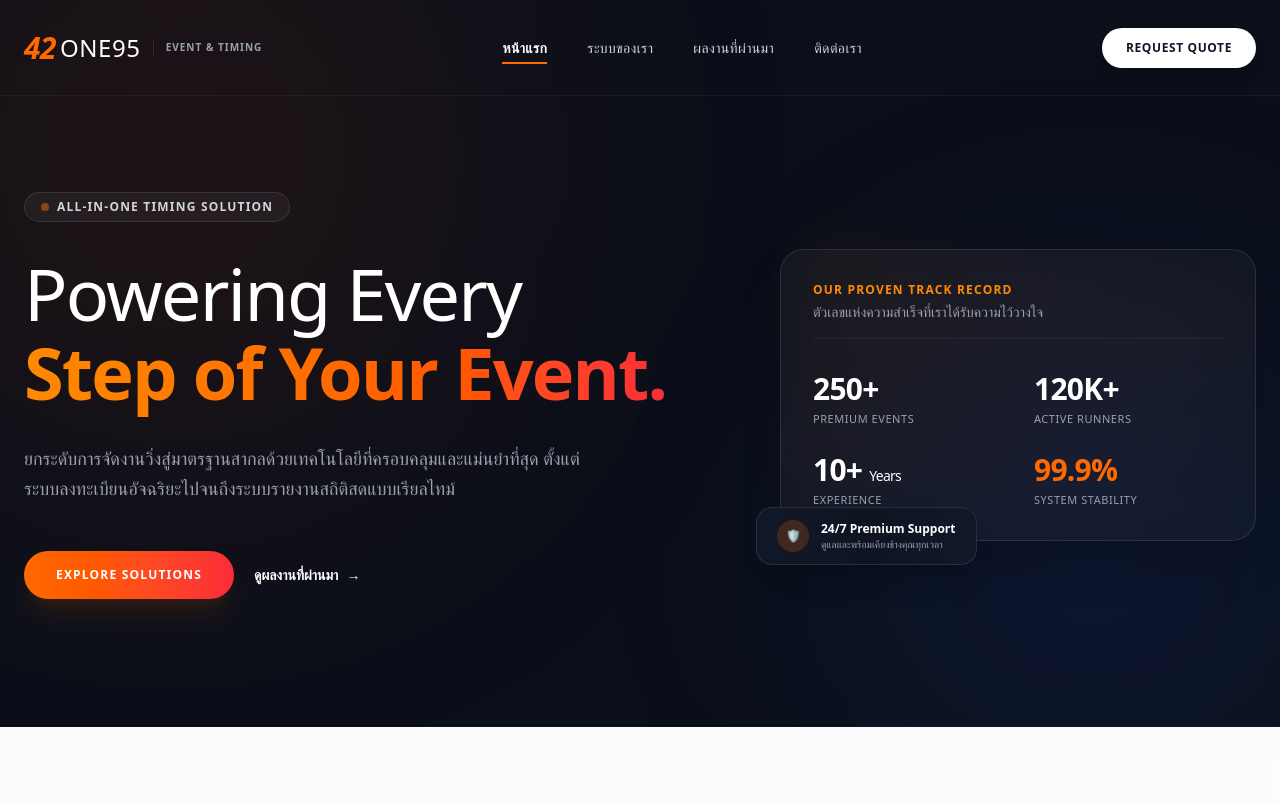
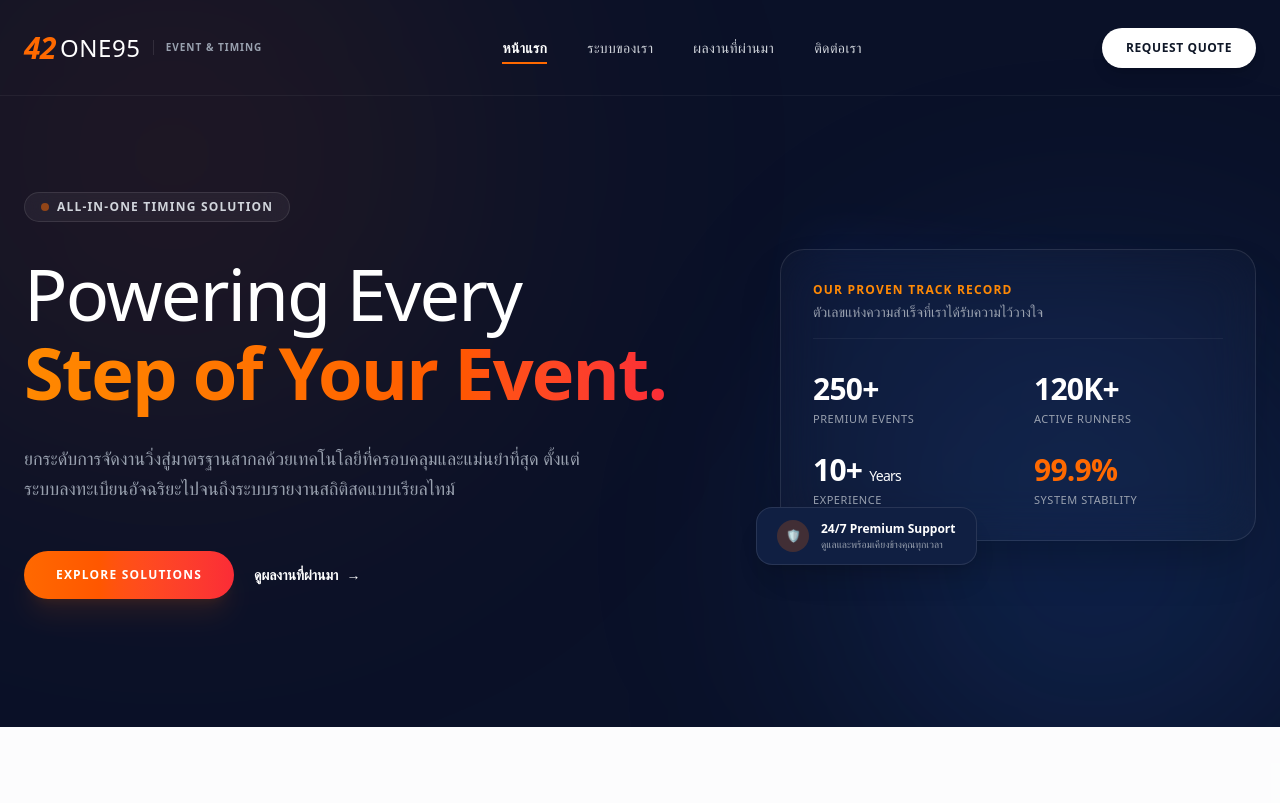
Before and after one commit to gibsonwipawee/www42one95, a plain HTML site: page index.html in a window 1280 px wide. Shown: the top 803 px of the page. Drawn offline with nearby package versions, Linux system fonts and the light colour scheme.

Commit message:
change header color

```diff
--- a/index.html
+++ b/index.html
@@ -15,10 +15,10 @@
 <body class="bg-white text-gray-800 antialiased">
 
     <!-- Navigation Bar -->
-    <div class="bg-[#0b0f19] text-white font-sans antialiased relative overflow-hidden">
+    <div class="bg-[#0a1128] text-white font-sans antialiased relative overflow-hidden">
 
-    <div class="absolute top-[-20%] left-[-10%] w-[600px] h-[600px] bg-orange-600/10 rounded-full blur-[150px] pointer-events-none"></div>
-    <div class="absolute bottom-[-10%] right-[-5%] w-[500px] h-[500px] bg-blue-600/10 rounded-full blur-[130px] pointer-events-none"></div>
+    <div class="absolute top-[-20%] left-[-10%] w-[600px] h-[600px] bg-orange-500/10 rounded-full blur-[150px] pointer-events-none"></div>
+    <div class="absolute bottom-[-10%] right-[-5%] w-[500px] h-[500px] bg-blue-500/15 rounded-full blur-[130px] pointer-events-none"></div>
 
     <header class="relative max-w-7xl mx-auto px-6 h-24 flex items-center justify-between border-b border-white/5">
         <div class="flex items-center space-x-3">
@@ -72,9 +72,9 @@
         </div>
 
         <div class="lg:col-span-5 relative">
-            <div class="absolute inset-0 bg-gradient-to-br from-orange-500/20 to-transparent rounded-3xl blur-xl opacity-30 transform rotate-6 scale-95"></div>
+            <div class="absolute inset-0 bg-gradient-to-br from-blue-600/20 to-transparent rounded-3xl blur-xl opacity-40 transform rotate-6 scale-95"></div>
 
-            <div class="relative bg-white/[0.03] backdrop-blur-xl border border-white/10 rounded-3xl p-8 space-y-8 shadow-2xl">
+            <div class="relative bg-white/[0.02] backdrop-blur-xl border border-white/10 rounded-3xl p-8 space-y-8 shadow-2xl">
                 <div class="border-b border-white/5 pb-4">
                     <h3 class="text-xs font-bold uppercase tracking-widest text-orange-400">Our Proven Track Record</h3>
                     <p class="text-sm text-gray-400 mt-1">ตัวเลขแห่งความสำเร็จที่เราได้รับความไว้วางใจ</p>
@@ -100,7 +100,7 @@
                 </div>
             </div>
 
-            <div class="absolute -bottom-6 -left-6 bg-gradient-to-r from-gray-900 via-[#0f1422] to-gray-900 border border-white/10 px-5 py-3 rounded-2xl shadow-xl flex items-center space-x-3 backdrop-blur-md hidden sm:flex">
+            <div class="absolute -bottom-6 -left-6 bg-[#101f42] border border-white/10 px-5 py-3 rounded-2xl shadow-xl flex items-center space-x-3 backdrop-blur-md hidden sm:flex">
                 <div class="w-8 h-8 rounded-full bg-orange-500/20 flex items-center justify-center text-orange-400 text-xs">
                     🛡️
                 </div>
```
